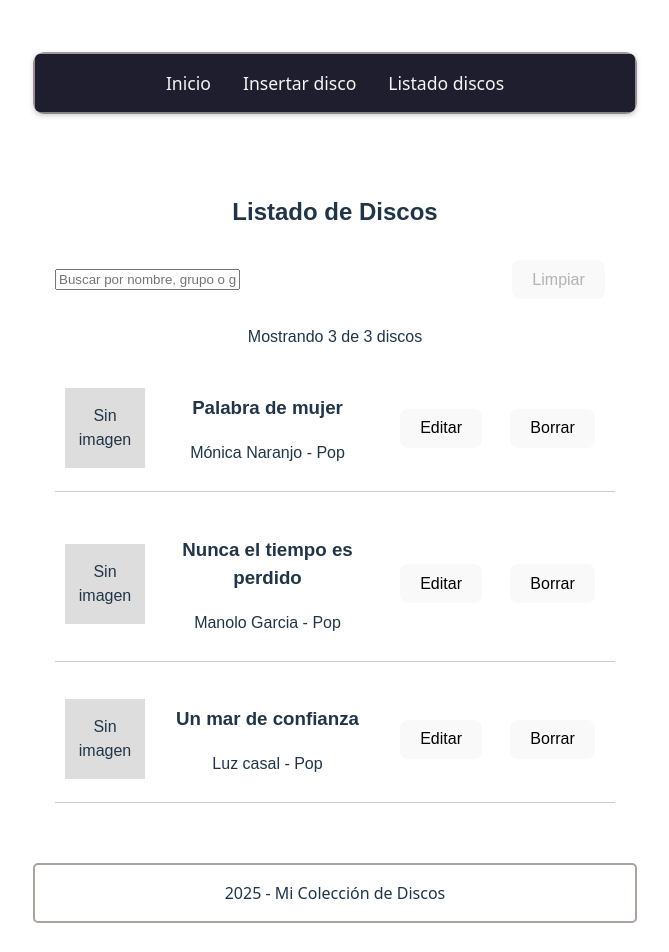
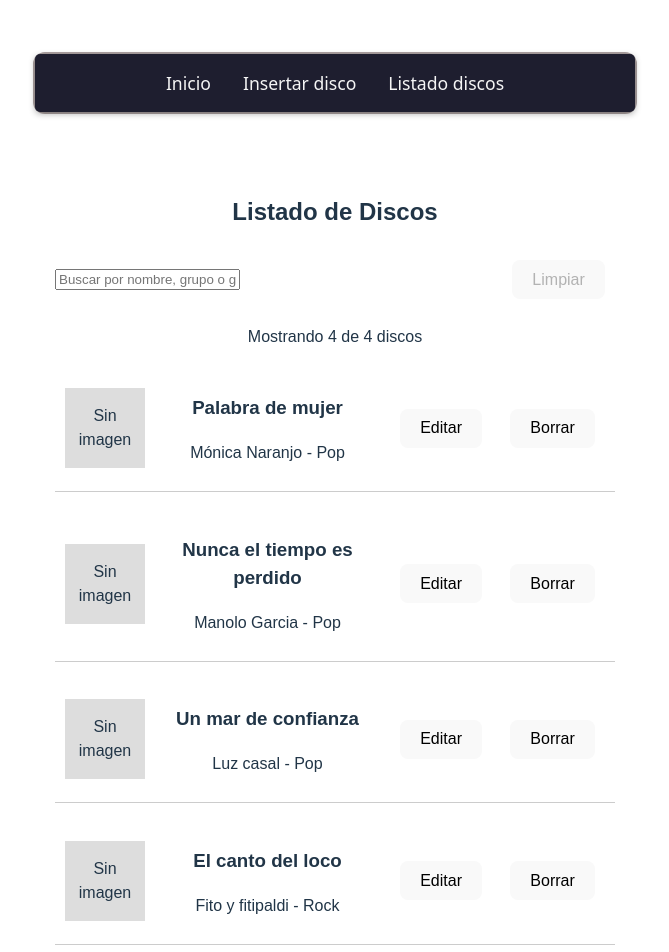
Before and after one commit to MJGrauVi/crudconfetch, a React (Vite) app: page /listadoDiscos in a window 1280 px wide. Shown: the top 952 px of the page, without its empty margins (305-974 px from the left). Built offline with nearby package versions, Linux system fonts and the light colour scheme; data requests are answered from the project's data file.

Commit message:
añado toggle a contexto

```diff
--- a/src/assets/discos.json
+++ b/src/assets/discos.json
@@ -43,6 +43,18 @@
         "http://localhost:3000/canciones/G11d9f8c",
         "http://localhost:3000/canciones/H11d9f8c"
       ]
+    },
+    {
+      "id": "3340619f-8146-4581-bb52-767a62d10f7b",
+      "nombreDisco": "El canto del loco",
+      "url_caratula": "",
+      "tipoGrupo": "Solista",
+      "grupo": "Fito y fitipaldi",
+      "genero": "Rock",
+      "lanzamiento": "2010",
+      "localizacion": "ES-001AB",
+      "prestado": false,
+      "listado_canciones": []
     }
   ]
 }
--- a/src/components/Disco.jsx
+++ b/src/components/Disco.jsx
@@ -1,22 +1,23 @@
-import React from "react";
-import DiscoDetalle from "./DiscoDetalle.jsx";
-import DiscoAcciones from "./DiscoAcciones.jsx";
+import React from 'react';
 import "./Disco.css";
+import DiscoAcciones from './DiscoAcciones.jsx';
+import {useDiscos} from "../hooks/useDiscos.js";
+import DiscoInfo from './DiscoInfo.jsx';
 
-const Disco = ({ disco, expandido, onToggle, onBorrar }) => {
+const Disco = ({disco}) => {
+
+  //Leer del contexto.
+  const{ borrarDisco}= useDiscos();
   return (
-    <div className="disco-item">
+     <div className="disco-item">
       <div className="disco-imagen">
         {disco.url_caratula ? (
           <img src={disco.url_caratula} alt={disco.nombreDisco} />)
           : (<div className="sin-imagen">Sin imagen</div>)}
-      </div> <div className="disco-info" onClick={onToggle}>
-        <h3>{disco.nombreDisco}</h3>
-        <p>{disco.grupo} - {disco.genero}</p>
-        {expandido && <DiscoDetalle disco={disco} />}
       </div>
+      <DiscoInfo disco={disco}/>
       <div className="disco-acciones">
-        <DiscoAcciones disco={disco} onBorrar={onBorrar} />
+      <DiscoAcciones disco={disco} onBorrar={()=>borrarDisco(disco.id)} />
       </div>
     </div>
   );
--- a/src/components/DiscoAcciones.jsx
+++ b/src/components/DiscoAcciones.jsx
@@ -4,14 +4,28 @@ import { useNavigate } from "react-router-dom";
 const DiscoAcciones = ({ disco, onBorrar }) => {
   const navigate = useNavigate();
 
+ /*  const manejarClic = (e) => {
+    // Comprobamos si el clic vino del botón Borrar,
+    if (e.target.closest(".btn-borrar")) {
+      e.stopPropagation(); // evitamos que suba al padre
+      onBorrar();
+    }
+  }; */
   return (
-    <div className="disco-acciones">
-      <button onClick={e => { e.stopPropagation(); navigate(`/discos/editar/${disco.id}`); }}>
+    <div className="disco-acciones" /* onClick={manejarClic} */>
+      <button
+        className="btn-editar"
+        onClick={(e) => {
+          e.stopPropagation();
+          navigate(`/discos/${disco.id}/editar`);
+        }}
+      >
         Editar
       </button>
       <button onClick={e => { e.stopPropagation(); onBorrar(); }}>
         Borrar
       </button>
+      {/* <button className="btn-borrar">Borrar</button> */}
     </div>
   );
 };
--- /dev/null
+++ b/src/components/DiscoInfo.css
@@ -0,0 +1,5 @@
+.disco-info {
+  flex: 1;                 /* ocupa el espacio central */
+  cursor: pointer;
+
+}
--- /dev/null
+++ b/src/components/DiscoInfo.jsx
@@ -0,0 +1,22 @@
+import React from 'react'
+import "./DiscoInfo.css";
+import DiscoDetalle from "./DiscoDetalle.jsx";
+import { useDiscos } from "../hooks/useDiscos.js";
+
+const DiscoInfo = ({ disco}) => {
+
+    //Leer del contexto.
+    const {discoExpandido, toggleDisco }= useDiscos();
+
+    const expandido = discoExpandido === disco.id;
+
+    return (
+        <div className="disco-info" onClick={() => toggleDisco(disco.id)}>
+            <h3>{disco.nombreDisco}</h3>
+            <p>{disco.grupo} - {disco.genero}</p>
+            {expandido && <DiscoDetalle disco={disco} />}
+        </div>
+    )
+}
+
+export default DiscoInfo;
--- a/src/context/ProveedorDiscos.jsx
+++ b/src/context/ProveedorDiscos.jsx
@@ -9,10 +9,13 @@ const URL_API = "http://localhost:3001/discos";
 const ProveedorDiscos = ({ children }) => {
 
   const [discos, setDiscos] = useState([]);
+  const [discoExpandido, setDiscoExpandido] = useState(null);
 
-  const { cargando, error, cargarDatos, guardarDatos, editarDatosCompleto, editarParteDatos, borrarDatos } = useAPI();
+  const { cargando, error, cargarDatos, guardarDatos, editarDatosCompleto, editarParteDatos, borrarDatos} = useAPI();
 
-
+  const toggleDisco = (id) =>{
+    setDiscoExpandido(prev => (prev === id ? null : id));
+  }
   const cargarDiscos = async () => {
     try {
       const datos = await cargarDatos(URL_API);
@@ -57,6 +60,7 @@ const ProveedorDiscos = ({ children }) => {
         borrarDisco,
         editarDiscoCompleto,
         editarDiscoParcial,
+        discoExpandido, toggleDisco
       }}
     >
       {children}
```
Also changed, not shown: src/components/Disco2.jsx (deleted, +0 -28 lines), src/components/DiscoProps.jsx (added, +25 -0 lines).
